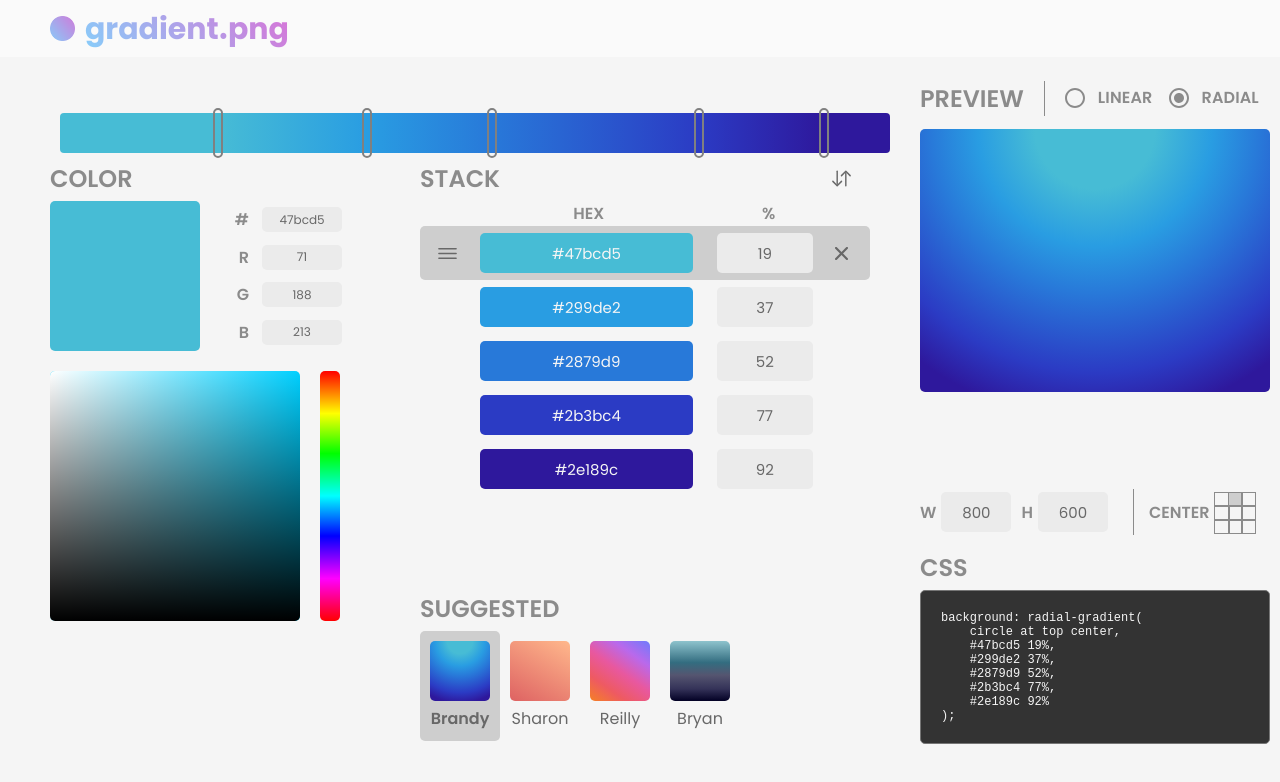
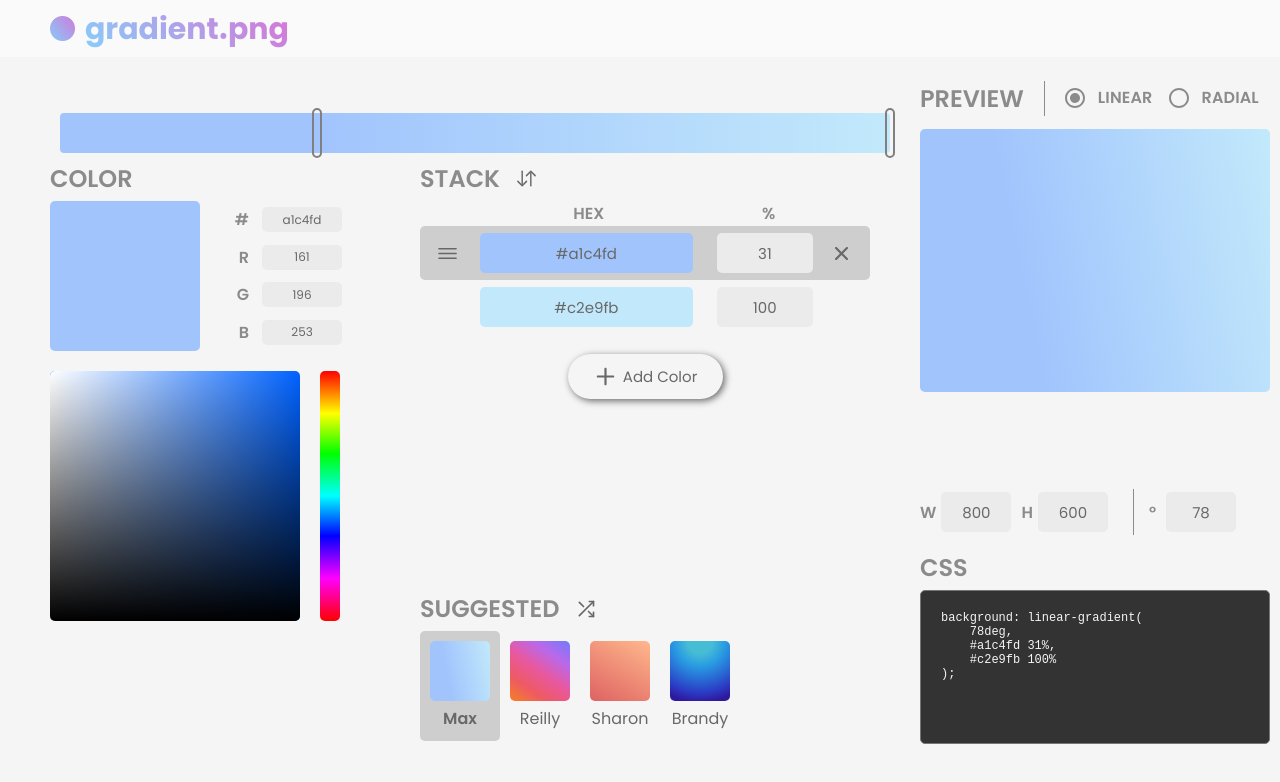
Before and after one commit to karenying/gradient.png, a React (Create React App) app: page / in a window 1280 px wide. Shown: the top 782 px of the page. Built offline with nearby package versions, Linux system fonts and the light colour scheme.

Commit message:
Add shuffle suggested feature

```diff
--- a/src/App.js
+++ b/src/App.js
@@ -17,9 +17,9 @@ import CopyConfirmation from './Components/CSS/CopyConfirmation';
 class App extends React.Component {
     state = {
         gradient: null,
-        selected: 0, // color selected out of gradient
-        width: 0,
-        height: 0,
+        selected: 0,
+        width: window.screen.width,
+        height: window.screen.height,
         suggestedSelected: '',
         suggested: [],
         stopValue: null,
@@ -28,6 +28,14 @@ class App extends React.Component {
     };
 
     componentWillMount() {
+        this.shuffleSuggested();
+    }
+
+    shuffleSuggested = (e) => {
+        if (e) {
+            e.stopPropagation();
+        }
+
         let shuffledSuggested = shuffle(SUGGESTIONS);
         let shownSuggested = shuffledSuggested.slice(0, 4);
         let first = shownSuggested[0];
@@ -36,11 +44,9 @@ class App extends React.Component {
             gradient: first.clone(),
             suggestedSelected: first.name,
             suggested: shownSuggested,
-            width: window.screen.width,
-            height: window.screen.height,
             stopValue: first.stack[0].stop,
         });
-    }
+    };
 
     addColor = () => {
         const { gradient, selected } = this.state;
@@ -481,7 +487,7 @@ class App extends React.Component {
     };
 
     handleStopSlider = (values) => {
-        const { selected, gradient } = this.state;
+        const { gradient } = this.state;
         let gradientCopy = gradient.clone();
         const { stack } = gradientCopy;
 
@@ -489,6 +495,7 @@ class App extends React.Component {
         for (let i = 0; i < stack.length; i++) {
             const color = stack[i];
             color.stop = values[i];
+
             if (color.selected) {
                 stopValue = values[i];
             }
@@ -556,6 +563,7 @@ class App extends React.Component {
                                         suggested={suggested}
                                         selected={suggestedSelected}
                                         setSuggested={this.setSuggested}
+                                        shuffleSuggested={this.shuffleSuggested}
                                     />
                                 </div>
                             </div>
--- a/src/Components/Stack/Stack.js
+++ b/src/Components/Stack/Stack.js
@@ -4,6 +4,7 @@ import StackItem from './StackItem';
 import AddColorButton from './AddColorButton';
 import { BsArrowUpDown } from 'react-icons/bs';
 import { INPUT_TEXT_GRAY } from '../../Utils/hexConstants';
+import { ButtonBase } from '@material-ui/core';
 
 function Stack(props) {
     const {
@@ -51,7 +52,9 @@ function Stack(props) {
                     onClick={reverseStack}
                     title='Reverse'
                 >
-                    <BsArrowUpDown color={INPUT_TEXT_GRAY} size='23px' />
+                    <ButtonBase centerRipple>
+                        <BsArrowUpDown color={INPUT_TEXT_GRAY} size='23px' />
+                    </ButtonBase>
                 </div>
             </div>
 
--- a/src/Components/StopBar/StopBar.js
+++ b/src/Components/StopBar/StopBar.js
@@ -1,7 +1,7 @@
 import React from 'react';
 import '../../Styles/StopBar/StopBar.css';
 import Slider from '@material-ui/core/Slider';
-import { withStyles, makeStyles } from '@material-ui/core/styles';
+import { withStyles } from '@material-ui/core/styles';
 
 function StopBar(props) {
     const { gradient, handleStopSlider } = props;
--- a/src/Components/Suggested/Suggested.js
+++ b/src/Components/Suggested/Suggested.js
@@ -1,9 +1,12 @@
 import React from 'react';
 import '../../Styles/Suggested/Suggested.css';
 import SuggestedItem from './SuggestedItem';
+import { FiShuffle } from 'react-icons/fi';
+import { INPUT_TEXT_GRAY } from '../../Utils/hexConstants';
+import { ButtonBase } from '@material-ui/core';
 
 function Suggested(props) {
-    const { selected, suggested, setSuggested } = props;
+    const { selected, suggested, setSuggested, shuffleSuggested } = props;
 
     const renderSuggested = suggested.map((gradient) => (
         <SuggestedItem
@@ -16,7 +19,18 @@ function Suggested(props) {
 
     return (
         <div className='suggested-container'>
-            <h2>SUGGESTED</h2>
+            <div className='suggested-header'>
+                <h2>SUGGESTED</h2>
+                <div
+                    className='suggested-icon-container'
+                    onClick={(e) => shuffleSuggested(e)}
+                    title='Shuffle'
+                >
+                    <ButtonBase centerRipple>
+                        <FiShuffle color={INPUT_TEXT_GRAY} size='20px' />
+                    </ButtonBase>
+                </div>
+            </div>
             <div className='suggested-content'>{renderSuggested}</div>
         </div>
     );
--- a/src/Styles/Stack/Stack.css
+++ b/src/Styles/Stack/Stack.css
@@ -5,18 +5,16 @@
     height: 400px;
 }
 
-.stack-header {
-    position: relative;
-}
-
 .stack-icon-container {
     cursor: pointer;
-    position: absolute;
-    right: 12px;
     padding: 5px;
+    margin-left: 10px;
     border-radius: 20px;
     height: 23px;
     margin-bottom: 5px;
+    display: flex;
+    align-items: center;
+    justify-content: center;
 }
 
 .stack-icon-container svg {
--- a/src/Styles/Suggested/Suggested.css
+++ b/src/Styles/Suggested/Suggested.css
@@ -7,3 +7,33 @@
 .suggested-content {
     display: flex;
 }
+
+.suggested-header {
+    display: flex;
+    align-items: center;
+}
+
+.suggested-icon-container {
+    cursor: pointer;
+    margin-left: 10px;
+    padding: 5px;
+    border-radius: 20px;
+    height: 23px;
+    width: 23px;
+    margin-bottom: 5px;
+    display: flex;
+    align-items: center;
+    justify-content: center;
+}
+
+.suggested-icon-container svg {
+    transition: transform 0.1s;
+}
+
+.suggested-icon-container:hover {
+    background-color: var(--hover-gray);
+}
+
+.suggested-icon-container:hover svg {
+    transform: scale(1.1);
+}
```
